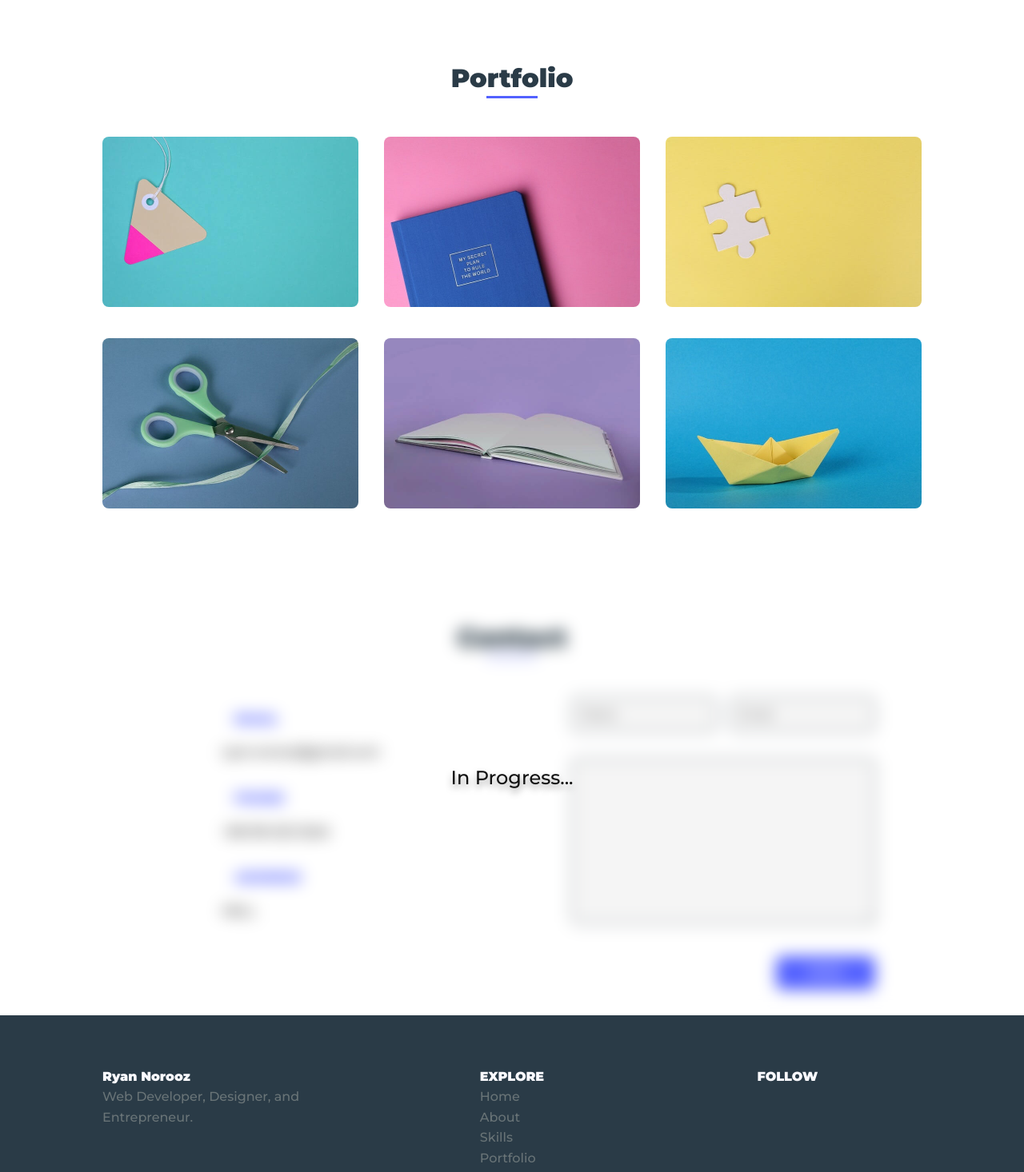
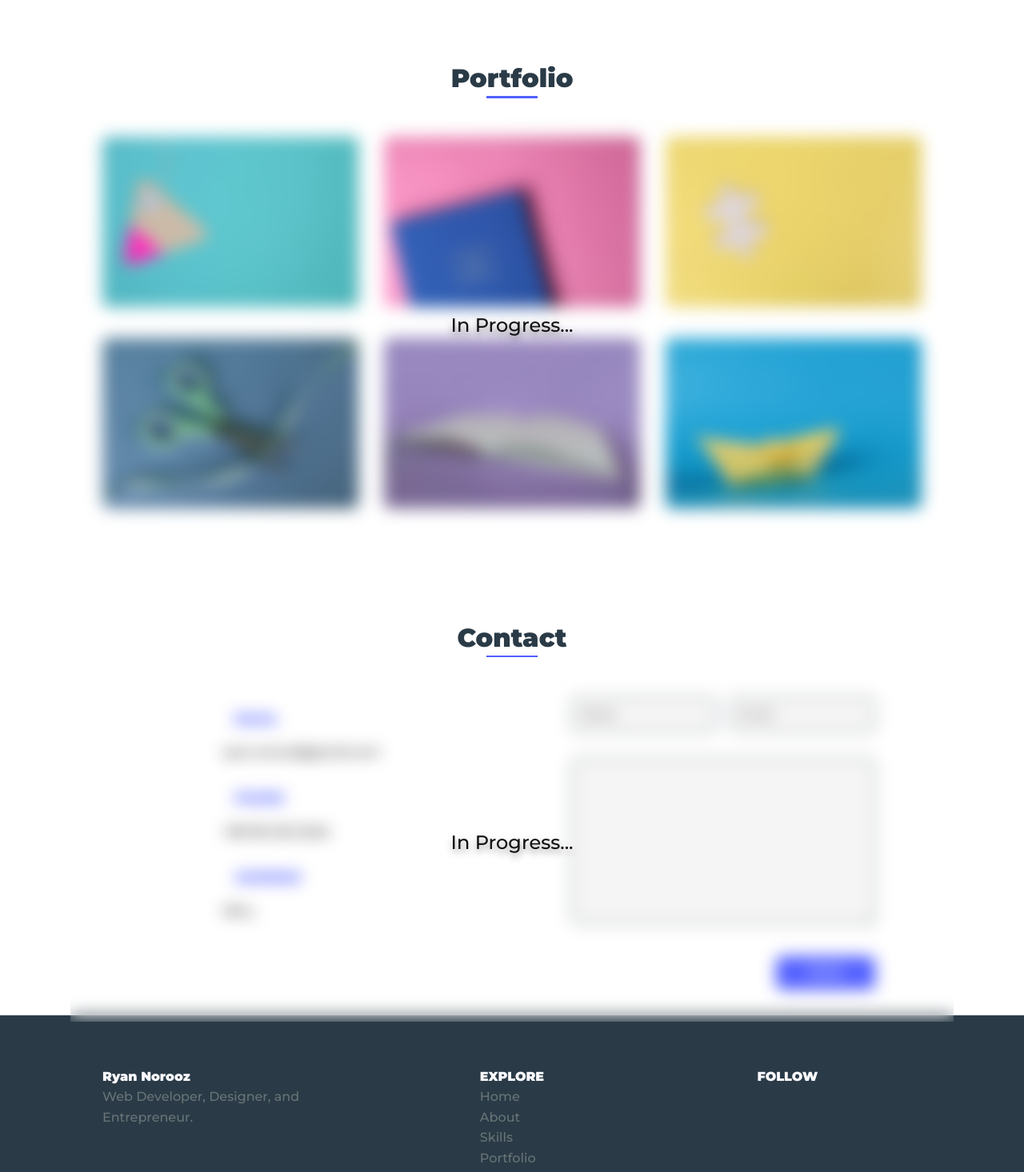
Before and after one commit to RyanNorooz/RyanNorooz.github.io, a Next.js app: page / in a window 1280 px wide. Shown: the part 2156-3622 px from the top of the page at 80% size. Built offline with nearby package versions, Linux system fonts and the light colour scheme; some icons are missing.

Commit message:
fix: better styles for inProgress sections

```diff
--- a/components/home/ContactSection.tsx
+++ b/components/home/ContactSection.tsx
@@ -5,7 +5,7 @@ export default function ContactSection() {
     <section className="contact section" id="contact">
       <h2 className="section-title">Contact</h2>
 
-      <div className="contact__container bd-grid">
+      <div className="contact__container bd-grid blur-content">
         <div className="contact__info">
           <h3 className="contact__subtitle flex items-center">
             <Icon icon="bx:bx-at" className="m-1" />
--- a/components/home/PortfolioSection.tsx
+++ b/components/home/PortfolioSection.tsx
@@ -57,7 +57,7 @@ export default function PortfolioSection() {
     <section className="portfolio section" id="portfolio">
       <h2 className="section-title">Portfolio</h2>
 
-      <div className="portfolio__container bd-grid">
+      <div className="portfolio__container bd-grid blur-content">
         {projects.map((project, index) => (
           <div key={index} className="portfolio__img">
             <Image src={project.image} alt={project.title} />
--- a/pages/index.tsx
+++ b/pages/index.tsx
@@ -16,10 +16,7 @@ export default function Home() {
       <AboutMeSection />
       <SkillsSection />
       <PortfolioSection />
-
-      <div className="blur-content">
-        <ContactSection />
-      </div>
+      <ContactSection />
     </>
   )
 }
--- a/styles/styles.scss
+++ b/styles/styles.scss
@@ -594,11 +594,12 @@ img {
   position: relative;
 
   &::after {
-    @apply absolute grid place-items-center text-2xl drop-shadow-sm inset-0 w-full h-full dark:bg-neutral-600/10 dark:shadow-black/30;
+    @apply absolute grid place-items-center text-2xl drop-shadow-sm -inset-10 dark:bg-neutral-600/10 dark:shadow-black/30;
     content: 'In Progress...';
 
     box-shadow: inset 0 0 30px 10px var(--tw-shadow-color);
     backdrop-filter: blur(10px);
     text-shadow: 0 5px 10px #0006;
+    pointer-events: none;
   }
 }
```
